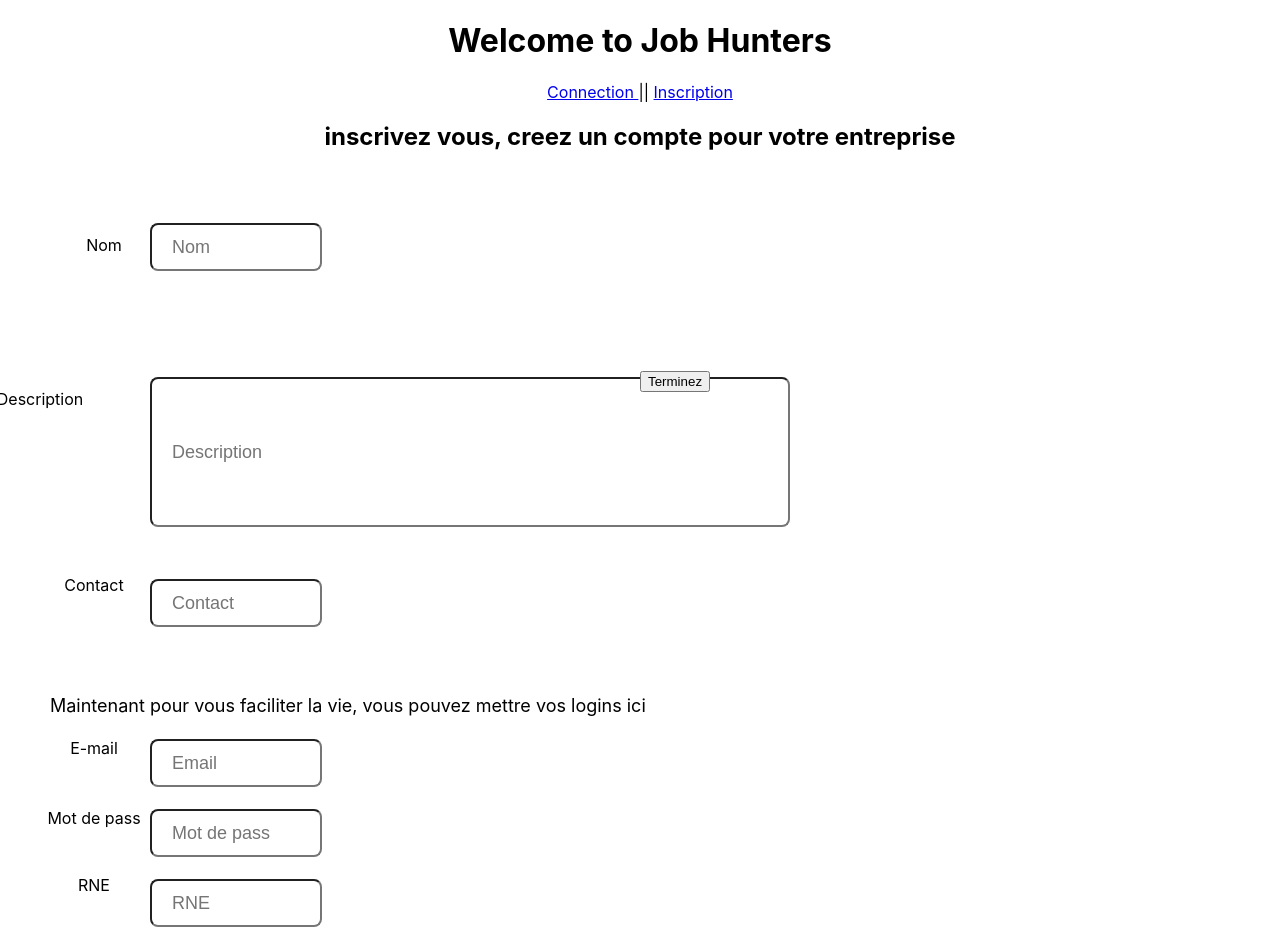
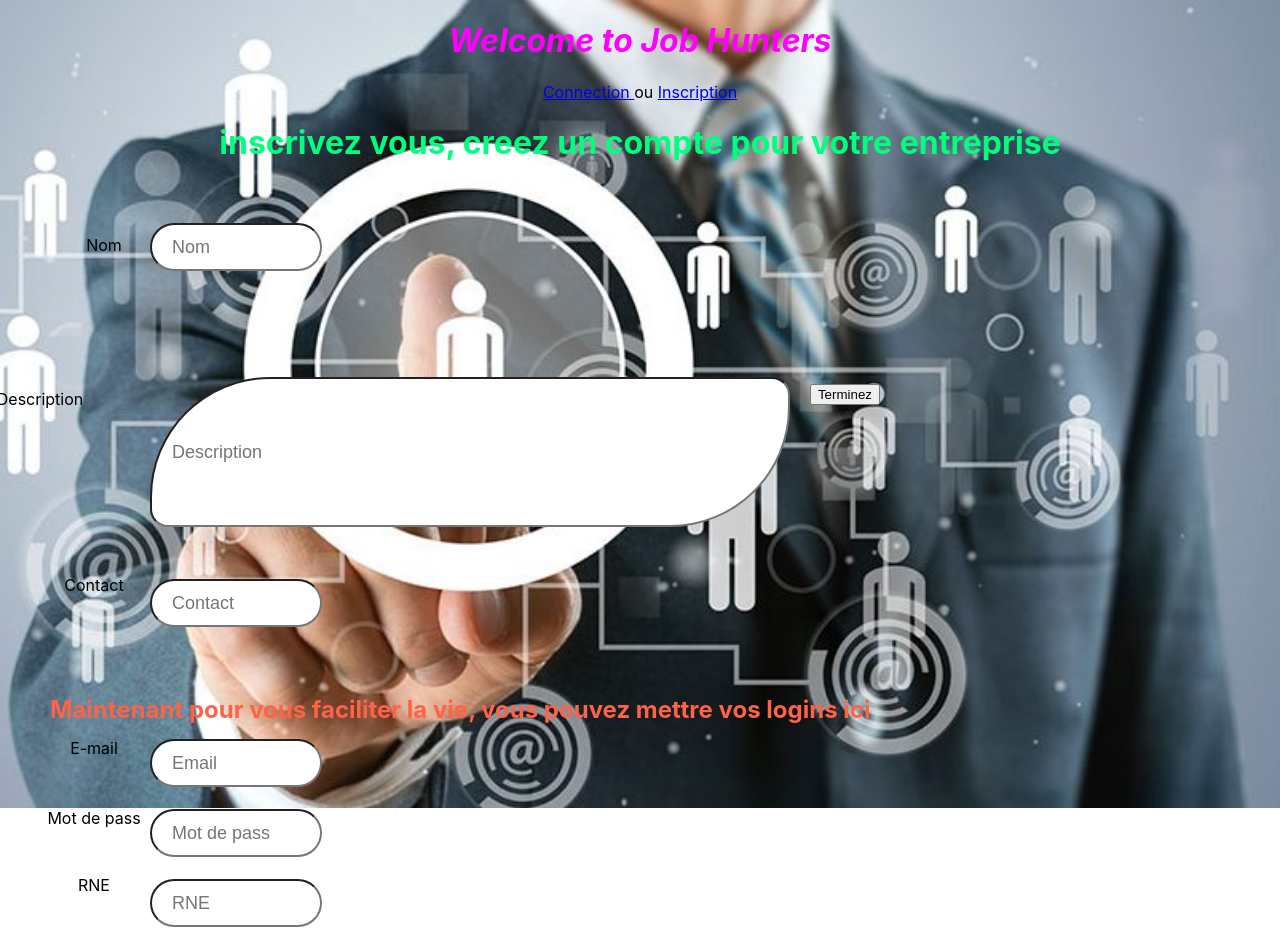
Before and after one commit to final-project-Experts-2-0/experts2, a React (Create React App) app: page /Inscription in a window 1280 px wide. Built offline with nearby package versions, Linux system fonts and the light colour scheme.

Commit message:
next push

```diff
--- a/src/App.jsx
+++ b/src/App.jsx
@@ -14,9 +14,9 @@ import {
   function Header() {
       return (
         <div>
-          <h1> Welcome to Job Hunters </h1>
+          <h1 id="h11"> Welcome to Job Hunters </h1>
           <nav>
-            <Link to="/Connection"> Connection </Link> {" || "}
+            <Link to="/Connection"> Connection </Link> {"  ou  "}
             <Link to="/Inscription"> Inscription </Link>
             <Link to="/PageEntreprise"></Link>
           </nav>
--- a/src/components/Connection.jsx
+++ b/src/components/Connection.jsx
@@ -10,26 +10,24 @@ const Connection = () =>{
     const log = (e) => {
         e.preventDefault()
 
-        axios.post("http://localhost:3001/api/login", {
-            eMail: mail,
-            ePassword: pass
-        })
+        axios.post("http://localhost:3001/api/login/", {eMail: mail, ePassword: pass})
         .then(response=>{
-            navigate("/PageEntreprise", {status : {Ese: response.data}})
-            console.log(response.data);
+            navigate("/PageEntreprise", {state : {Ese: response.data[0]}})
+            console.log(response.data[0]);
         })
         .catch(err =>{
             console.log(err)
             alert("mauvaise combinaison")
         })
     }
+
     return (
-        <div>
-            <h2>connectez vous a votre compte</h2>
+        <div id="div">
+            <h2 id="connectez">connectez vous a votre compte</h2>
             <form onSubmit={(e)=>{log(e)}}>
-                <label> E-mail </label>
+                <label className="mailpass"> E-mail </label>
                 <input type="text" onChange={(e)=>{setMail(e.target.value)}} placeholder="Email" id="cEmail"/>
-                <label> Mot de pass </label>
+                <label className="mailpass"> Mot de pass </label>
                 <input type="password" onChange={(e)=>{setPass(e.target.value)}} placeholder='Mot de pass' id="cPw"/>
                 <button type="submit"> connecter </button>
 
--- a/src/components/Inscription.jsx
+++ b/src/components/Inscription.jsx
@@ -34,7 +34,7 @@ const Inscription = () =>{
     }
     return (
         <div>
-            <h2>inscrivez vous, creez un compte pour votre entreprise</h2>
+            <h1 id="h1">inscrivez vous, creez un compte pour votre entreprise</h1>
             <form onSubmit={(e) =>{insc(e)}} >
                 <label id="iiNom"> Nom </label>
                 <input type="text" onChange={(e) =>setNom(e.target.value)} placeholder="Nom" id="iNom"/><br></br>
--- a/src/components/PageEntreprise.jsx
+++ b/src/components/PageEntreprise.jsx
@@ -1,36 +1,36 @@
 import axios from "axios";
 import { useLocation } from "react-router-dom"
 const PageEntreprise = ()=>{
-    //  const {state} = useLocation();
-    //  const {Ese} = state
+     const {state} = useLocation();
+     const {Ese} = state
 
 
-    //  const pageEntreprise = () => {
-    //      axios.get("http//:localhost:3001/api/", {
-    //          eNom: Ese.eNom,
-    //          eDescription: eDescription,
-    //          eContact: eContact,
-    //          eMail: eMail,
-    //          eRNE: eRNE
-    //      })
-    //      .then(response=>{
-    //          console.log(response)
-    //      })
-    //      .catch(error =>{
-    //          console.log(error)
-    //      })
-    //  }
+     const pageEntreprise = () => {
+         axios.get("http//:localhost:3001/api/", {
+             eNom: Ese.eNom,
+             eDescription: Ese.eDescription,
+             eContact: Ese.eContact,
+             eMail: Ese.eMail,
+             eRNE: Ese.eRNE
+         })
+         .then(response=>{
+             console.log(response)
+         })
+         .catch(error =>{
+             console.log(error)
+         })
+     }
      return (
         <div>
             <h2> Page de Votre Entreprise</h2>
-            {/* <form onSubmit={()=>{pageEntreprise()}}>
+            <form onSubmit={()=>{pageEntreprise()}}>
             <p>{Ese.eNom}</p>
             <p>{Ese.eDescription}</p>
             <p>{Ese.eContact}</p>
             <p>{Ese.eMail}</p>
             <p>{Ese.ePassword}</p>
             <p>{Ese.eRNE}</p>
-           </form> */}
+           </form>
        </div>
     )
 
--- a/src/index.css
+++ b/src/index.css
@@ -5,6 +5,10 @@ body {
     sans-serif;
   -webkit-font-smoothing: antialiased;
   -moz-osx-font-smoothing: grayscale;
+  background-image: url("/src//jhl.jpg");
+  background-size: cover;
+  background-repeat: no-repeat;
+
 }
 
 code {
@@ -21,7 +25,7 @@ code {
     padding: 12px 20px;
     margin: 23px 0;
     box-sizing:border-box;
-    border-radius: 8px;
+    border-radius: 120px 18px;
     font-size: large;
   }
 
@@ -47,7 +51,7 @@ code {
     padding: 12px 20px;
     margin: 23px 0;
     box-sizing:content-box;
-    border-radius: 8px;
+    border-radius: 42px;
   }
   #iiNom {
     width: 10%;
@@ -70,7 +74,7 @@ code {
     padding: 12px 20px;
     margin: 23px 0;
     box-sizing:content-box;
-    border-radius: 8px;
+    border-radius: 42px;
   }
   #iiContact {
     width: 10%;
@@ -84,7 +88,9 @@ code {
     border-radius: 8px;
   }
   #iNow{
-    font-size: large;
+    font-size:x-large;
+    font-weight: bolder;
+    color:tomato;
     position: absolute;
     bottom: 20px;
     left: 30px;
@@ -92,7 +98,7 @@ code {
     padding: 12px 20px;
     margin: 23px 0;
     box-sizing:content-box;
-    border-radius: 8px;
+    border-radius: 42px;
   }
   #iieMail {
     width: 10%;
@@ -115,7 +121,7 @@ code {
     padding: 12px 20px;
     margin: 23px 0;
     box-sizing:content-box;
-    border-radius: 8px;
+    border-radius: 42px;
   }
   #iiPw {
     width: 10%;
@@ -138,7 +144,7 @@ code {
     padding: 12px 20px;
     margin: 23px 0;
     box-sizing:content-box;
-    border-radius: 8px;
+    border-radius: 42px;
   }
   #RNE{
     font-size: large;
@@ -150,7 +156,7 @@ code {
     padding: 12px 20px;
     margin: 23px 0;
     box-sizing:content-box;
-    border-radius: 8px;
+    border-radius: 42px;
   }
 
   #iiRNE{
@@ -167,4 +173,23 @@ code {
   #iButt{
     position: absolute;
     bottom: -200;
+    right: 400px;
   }
+#connectez{
+  font: optional;
+  font-style: italic;
+  color: cyan;
+}
+
+.mailpass{
+  font-weight: bold;
+  color:springgreen;
+}
+#h1{
+  color:springgreen;
+}
+#h11{
+  color:fuchsia;
+  font-style: oblique;
+  font-weight: bold;
+}
```
Also changed, not shown: src/jhl.jpg (added).
